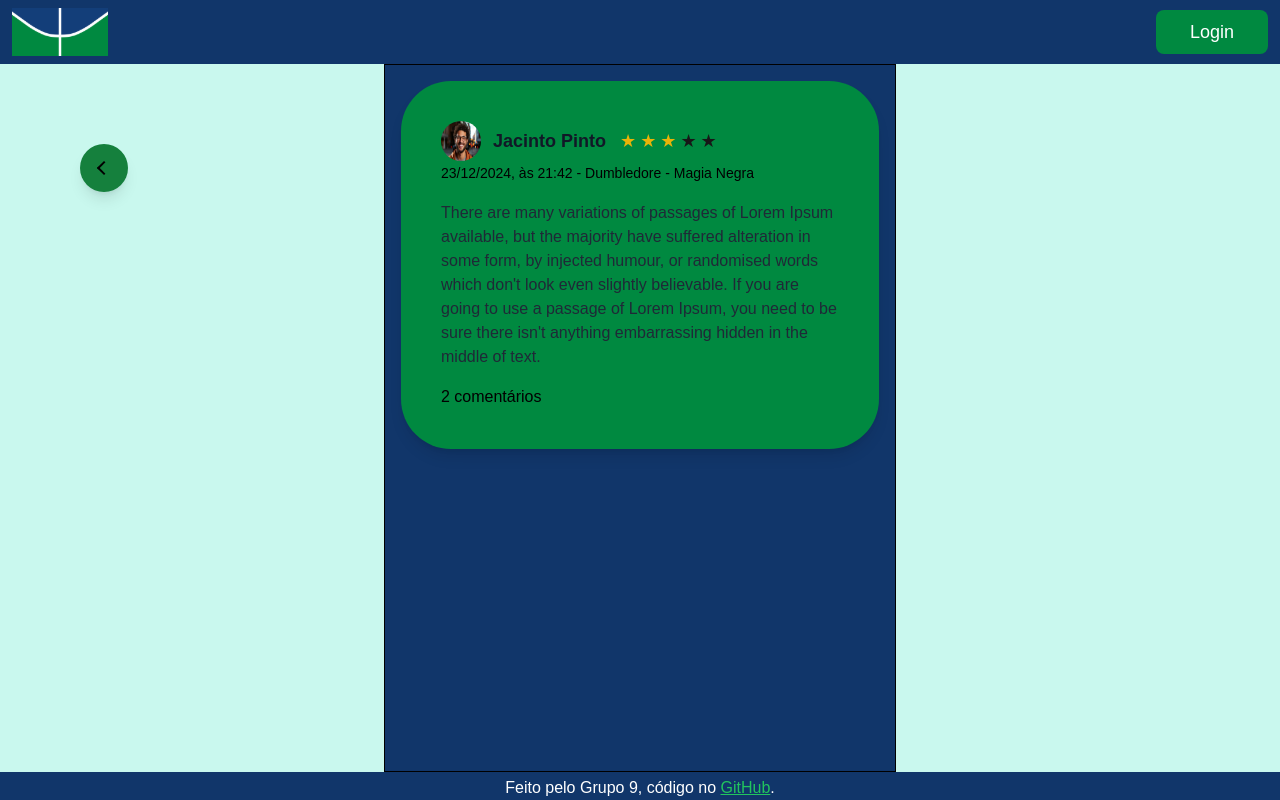
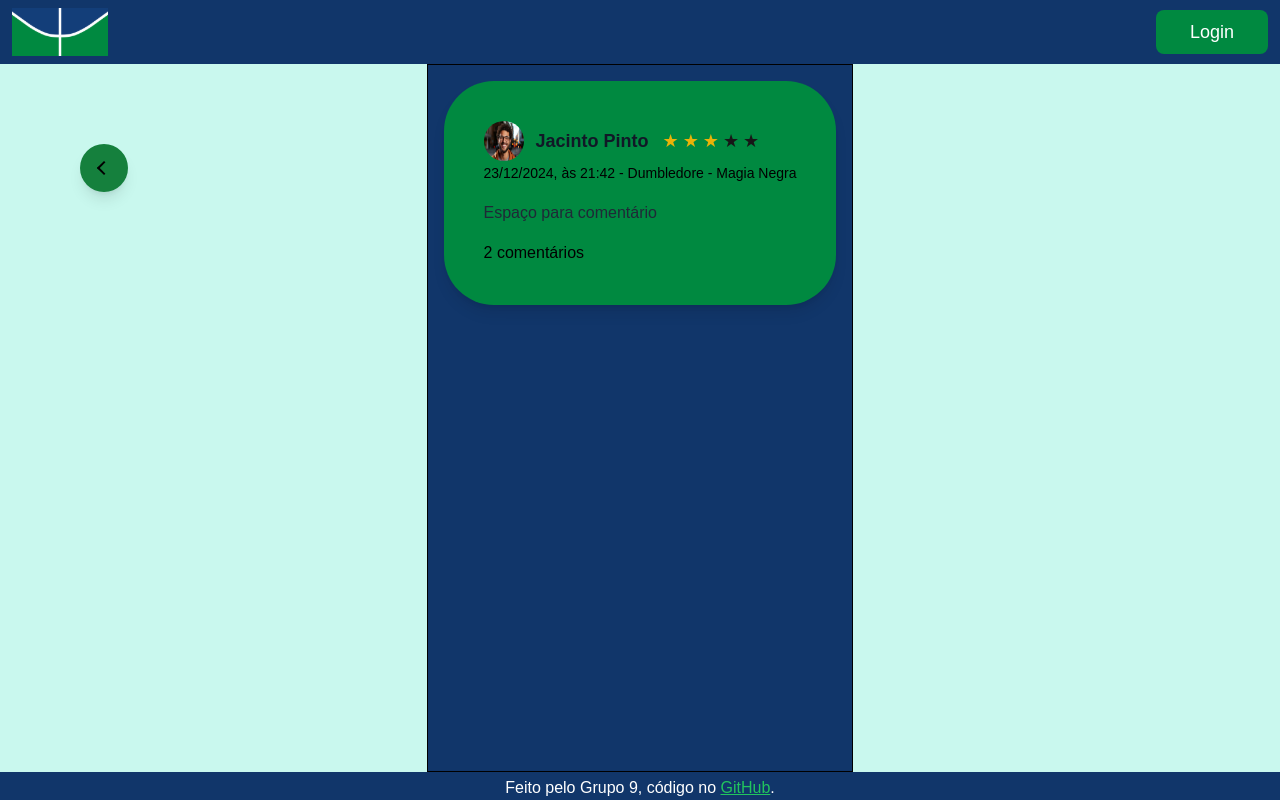
Before and after one commit to LucasMABF/PT_grupo9_front, a Next.js app: page /Post in a window 1280 px wide. Built offline with nearby package versions, Linux system fonts and the light colour scheme.

Commit message:
removendo comentário pré-definido

```diff
--- a/src/app/Post/page.tsx
+++ b/src/app/Post/page.tsx
@@ -10,23 +10,11 @@ export default function Post() {
   const [deleteComment, setDeleteComment] = useState(false);
 
   const [showModalComentario, setShowModalComentario] = useState(false);
-  const [comentarioAtual, setComentarioAtual] = useState(
-    "There are many variations of passages of Lorem Ipsum available, but the majority have suffered alteration in some form, by injected humour, or randomised words which don't look even slightly believable. If you are going to use a passage of Lorem Ipsum, you need to be sure there isn't anything embarrassing hidden in the middle of text.  "
-  );
-
-  const handleUpdateComentario = (novoComentario: string) => {
-    setComentarioAtual(novoComentario);
-    setShowModalComentario(false); // Fecha o modal após salvar
-  };
 
   return (
     <>
       {showModalComentario && (
-        <ModalComentario
-          onClose={() => setShowModalComentario(false)}
-          initialComment={comentarioAtual}
-          onSave={handleUpdateComentario} //funcao passada como prop
-        />
+        <ModalComentario onClose={() => setShowModalComentario(false)} />
       )}
 
       {/* botao de voltar */}
@@ -89,7 +77,7 @@ export default function Post() {
               </p>
             ) : (
               <p className="post-text  my-4  text-gray-800">
-                {comentarioAtual}
+                Espaço para comentário
               </p>
             )}
 
```
Also changed, not shown: src/app/Post/img/images (1).jpeg (deleted), src/app/Post/img/images.jpeg (deleted).
